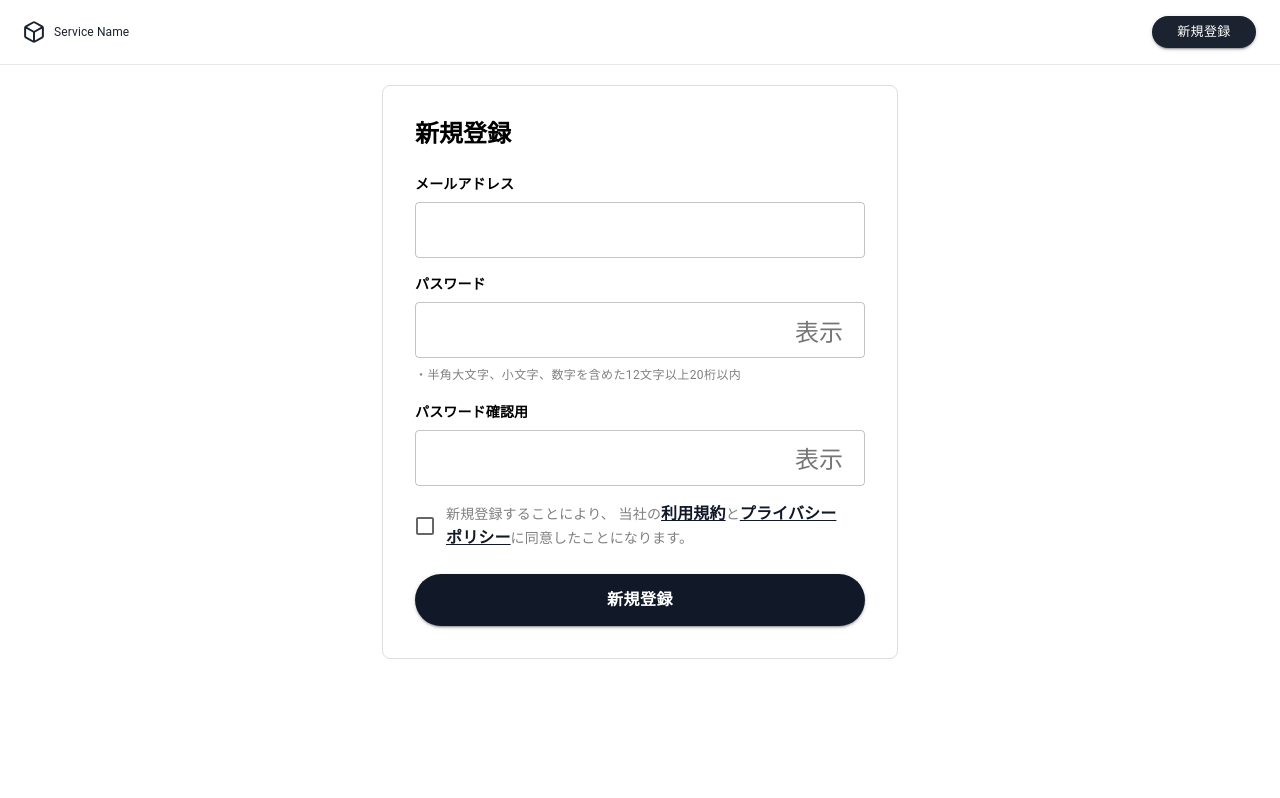
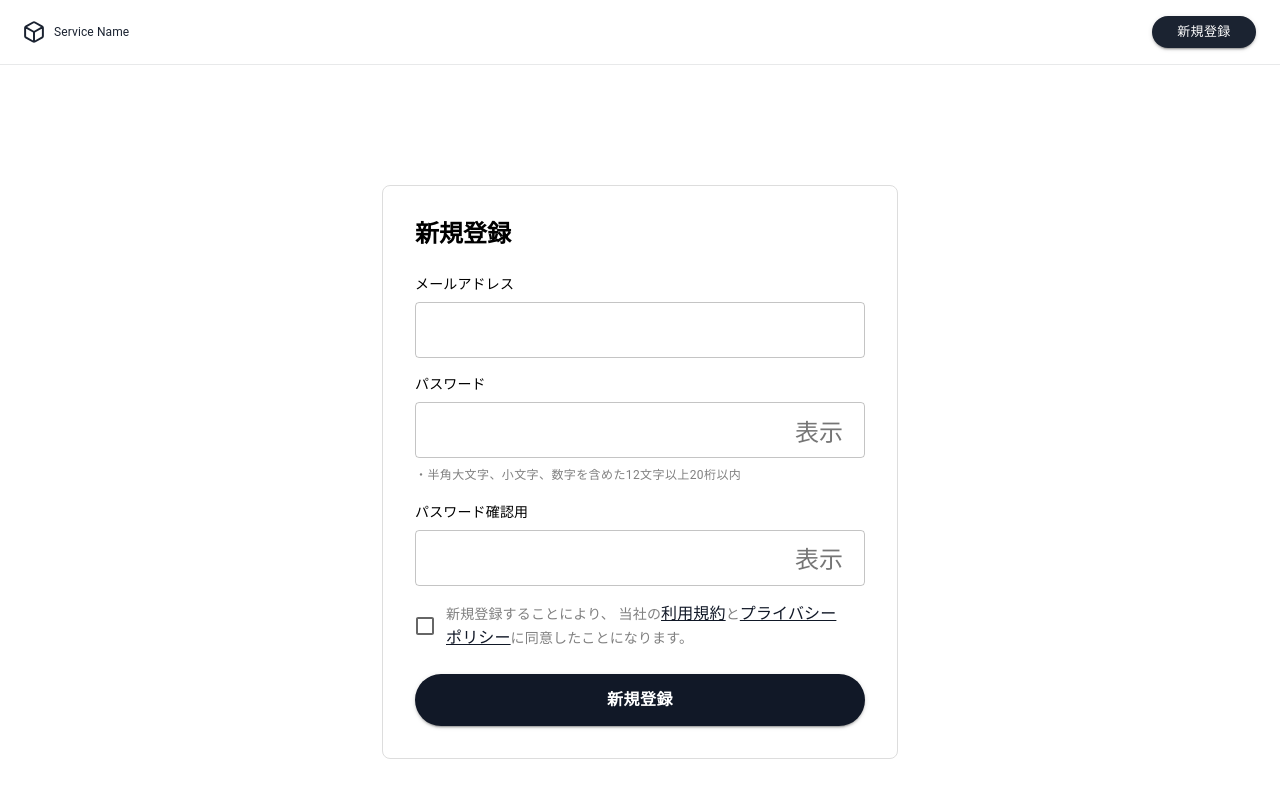
Before and after one commit to aswanthk-jiitak/react-components, a React app: page /registration in a window 1280 px wide. Built offline with nearby package versions, Linux system fonts and the light colour scheme.

Commit message:
new modify commit

```diff
--- a/src/pages/registration/index.js
+++ b/src/pages/registration/index.js
@@ -3,7 +3,7 @@ import { useNavigate } from 'react-router-dom';
 import MainLayout from '../../layout/mailLayout';
 import ButtonComponents from '../../components/buttonComponents';
 import TextFieldComponent from '../../components/textBoxComponents';
-import { Stack, Typography, Box, IconButton, InputAdornment, TextField, FormControlLabel, Checkbox } from '@mui/material';
+import { Stack, Typography, Box, IconButton, InputAdornment, TextField, FormControlLabel, Checkbox, colors } from '@mui/material';
 import { apiAuth } from '../../utils/http';
 
 function RegistrationPage() {
@@ -136,6 +136,7 @@ function RegistrationPage() {
           border: '1px solid #ddd',
           borderRadius: '8px',
           backgroundColor: '#fff',
+          marginTop: "100px"
         }}
       >
         <Typography variant="h5" fontWeight="bold" mb={3}>
@@ -143,7 +144,7 @@ function RegistrationPage() {
         </Typography>
 
         {/* Email Input */}
-        <Typography variant="body2" fontWeight="bold" mb={1}>
+        <Typography variant="body2" fontWeight="" mb={1}>
           メールアドレス
         </Typography>
         <TextFieldComponent
@@ -155,7 +156,7 @@ function RegistrationPage() {
         {emailError && <p style={{ color: 'red', fontSize: '12px' }}>{emailError}</p>}
 
         {/* Password Input */}
-        <Typography variant="body2" fontWeight="bold" mt={2} mb={1}>
+        <Typography variant="body2" fontWeight="" mt={2} mb={1}>
           パスワード
         </Typography>
         <TextField
@@ -166,9 +167,9 @@ function RegistrationPage() {
           onChange={handlePassword1Change}
           InputProps={{
             endAdornment: (
-              <InputAdornment position="end">
+              <InputAdornment position="end" >
                 <IconButton onClick={() => setShowPassword(!showPassword)}>
-                  {showPassword ? '非表示' : '表示'}
+                  {showPassword ? "非表示" : "表示"}
                 </IconButton>
               </InputAdornment>
             ),
@@ -180,7 +181,7 @@ function RegistrationPage() {
         {passwordError && <p style={{ color: 'red', fontSize: '12px' }}>{passwordError}</p>}
 
         {/* Confirm Password Input */}
-        <Typography variant="body2" fontWeight="bold" mt={2} mb={1}>
+        <Typography variant="body2" fontWeight="" mt={2} mb={1}>
           パスワード確認用
         </Typography>
         <TextField
@@ -191,9 +192,9 @@ function RegistrationPage() {
           onChange={handlePassword2Change}
           InputProps={{
             endAdornment: (
-              <InputAdornment position="end">
+              <InputAdornment position="end" style={{ colors: "black" }}>
                 <IconButton onClick={() => setShowConfirmPassword(!showConfirmPassword)}>
-                  {showConfirmPassword ? '非表示' : '表示'}
+                  {showConfirmPassword ? "非表示" : "表示"}
                 </IconButton>
               </InputAdornment>
             ),
@@ -212,11 +213,11 @@ function RegistrationPage() {
           label={
             <Typography variant="body2" color="gray">
               新規登録することにより、 当社の
-              <Typography component="span" sx={{ textDecoration: 'underline', cursor: 'pointer', color: '#111827', fontWeight: 'bold' }}>
+              <Typography component="span" sx={{ textDecoration: 'underline', cursor: 'pointer', color: '#111827', fontWeight: '' }}>
                 利用規約
               </Typography>
               と
-              <Typography component="span" sx={{ textDecoration: 'underline', cursor: 'pointer', color: '#111827', fontWeight: 'bold' }}>
+              <Typography component="span" sx={{ textDecoration: 'underline', cursor: 'pointer', color: '#111827', fontWeight: '' }}>
                 プライバシーポリシー
               </Typography>
               に同意したことになります。
```
